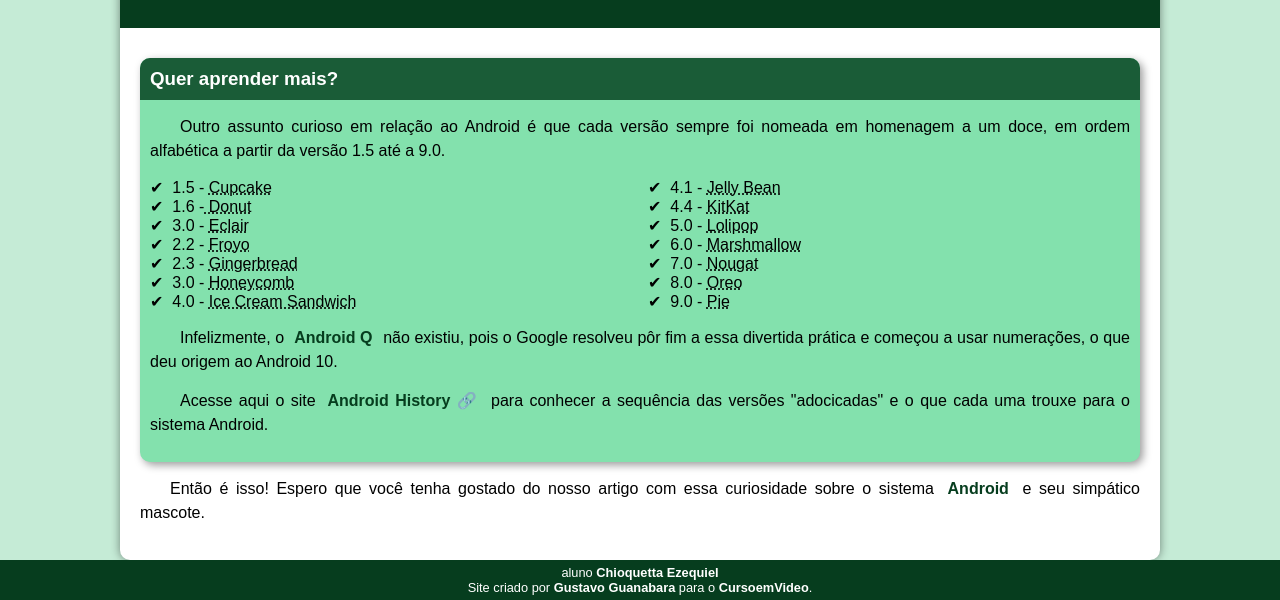
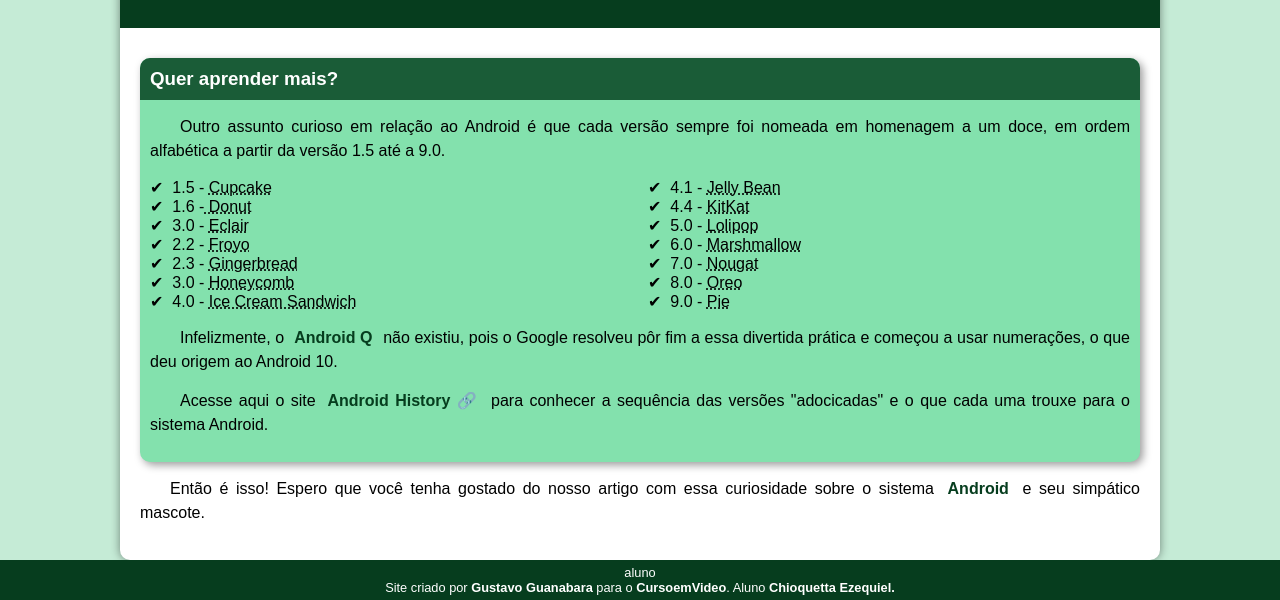
Before and after one commit to tectiezequiel/progeto-android, a plain HTML site: page index.html in a window 1280 px wide. Shown: the part 2281-2881 px from the top of the page. Drawn offline with Linux system fonts and the light colour scheme.

Commit message:
Update index.html

```diff
--- a/index.html
+++ b/index.html
@@ -95,8 +95,8 @@
 
     </main>
     <footer>
-        <p>aluno <strong>Chioquetta Ezequiel</strong></p>
-        <p>Site criado por <a href="https://www.cursoemvideo.com/sobre/" target="_blank">Gustavo Guanabara</a> para o <a href="https://www.youtube.com/channel/UCrWvhVmt0Qac3HgsjQK62FQ" target="_blank">CursoemVideo</a>.</p>
+        <p>aluno </p>
+        <p>Site criado por <a href="https://www.cursoemvideo.com/sobre/" target="_blank">Gustavo Guanabara</a> para o <a href="https://www.youtube.com/channel/UCrWvhVmt0Qac3HgsjQK62FQ" target="_blank">CursoemVideo</a>. Aluno <strong>Chioquetta Ezequiel.</strong></p>
 
     </footer>
 </body>
```
